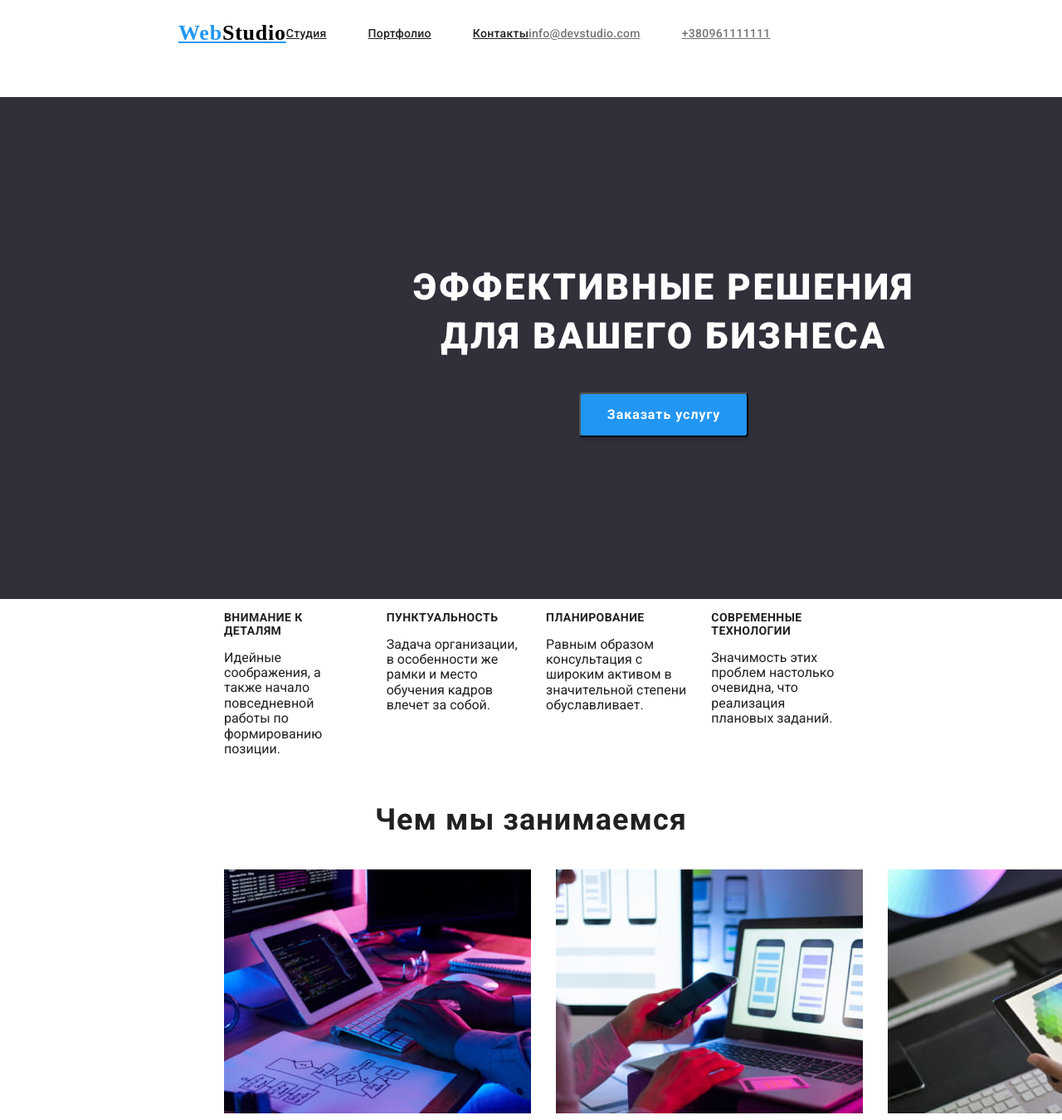
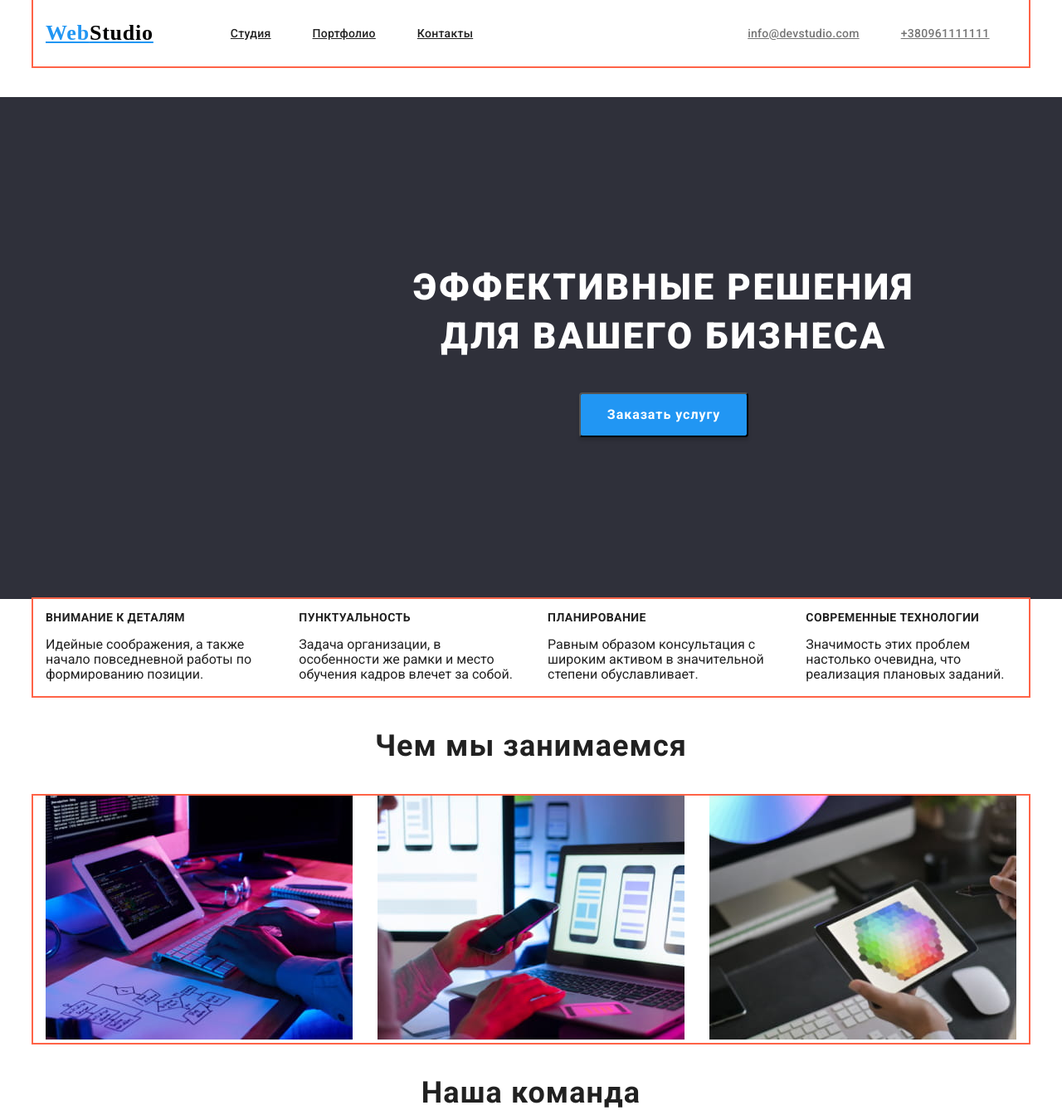
Before and after one commit to MaxBerezhnoi/goit-markup-hw-03, a plain HTML site: page index.html in a window 1280 px wide. Shown: the top 1350 px of the page at 83% size. Drawn offline with nearby package versions, Linux system fonts and the light colour scheme.

Commit message:
ДЗ-3(доработка)

```diff
--- a/css/styles.css
+++ b/css/styles.css
@@ -6,29 +6,48 @@
   --secondary-button-color: #f5f4fa;
   --secondary-links-color: #eeeeee;
 }
-
+p,
+h1,
+h2,
+h3,
+h4,
+h5,
+h6 {
+  margine: 0;
+}
+ul {
+  margin: 0;
+  padding: 0;
+}
+button {
+  cursor: pointer;
+}
 .container {
   width: 1200px;
   padding-left: 15px;
   padding-right: 15px;
-  margin-left: auto;
-  margin-right: auto;
+  margin: 0 auto;
+  outline: 2px solid tomato;
 }
 
 body {
   font-family: "Roboto", sans-serif;
   color: var(--second-title-color);
 }
+.list {
+  list-style: none;
+  padding: 0;
+  margin: 0;
+}
 
 .page-header {
   display: flex;
   align-items: center;
-  width: 1600px;
 }
-
+nav {
+  display: flex;
+}
 .logo {
-  margin-left: 215px;
-
   font-family: Raleway;
   font-style: normal;
   font-weight: bold;
@@ -38,6 +57,10 @@ body {
   letter-spacing: 0.03em;
 
   color: var(--accent-color);
+}
+.header-navigation {
+  display: flex;
+  align-items: center;
 }
 .studio-black {
   color: #000000;
@@ -94,11 +117,7 @@ body {
 .site-nav a:focus {
   color: var(--accent-color);
 }
-.list {
-  list-style: none;
-  padding: 0;
-  margin: 0;
-}
+
 .list button:hover,
 .list button:focus {
   background-color: var(--accent-color);
@@ -111,7 +130,6 @@ body {
   margin-left: 50px;
 }
 .contacts a {
-  display: block;
   padding-top: 32px;
   padding-bottom: 32px;
 
@@ -147,9 +165,6 @@ body {
   color: var(--accent-color);
 }
 
-button {
-  cursor: pointer;
-}
 .main-button {
   margin-top: 35px;
   margin-left: auto;
@@ -184,8 +199,8 @@ button {
 
 .differences {
   display: flex;
-  margin-left: 215px;
-  margin-right: 215px;
+  margin-left: auto;
+  margin-right: auto;
 }
 
 .differences .item:not(:last-child) {
@@ -201,6 +216,7 @@ h2 {
   letter-spacing: 0.03em;
 
   color: var(--second-title-color);
+  text-align: center;
 }
 
 .differences .item h3 {
@@ -227,8 +243,7 @@ h4 {
 }
 .activites {
   display: flex;
-  margin-left: 215px;
-  margin-right: 215px;
+  margin: 0 auto;
 }
 
 .activites .item:not(:last-child) {
@@ -237,8 +252,7 @@ h4 {
 
 .our-command {
   display: flex;
-  margin-left: 215px;
-  margin-right: 215px;
+  margin: 0 auto;
 }
 
 .our-command .item:not(:last-child) {
@@ -268,7 +282,12 @@ h4 {
 
 footer {
   display: block;
+  margin: 0 auto;
   background-color: #2f303a;
+  max-width: 1600px;
+}
+.footer .logo {
+  margin-left: 215px;
 }
 /*Портфолио*/
 .filtrs {
--- a/index.html
+++ b/index.html
@@ -12,29 +12,39 @@
     </head>
 
     <body>
-        <header class="page-header" >
 
+        <header >
+            <div class="container page-header">
+            <nav class="header-navigation"">
                 <a class="logo" href="./index.html">Web<span class="studio-black">Studio</span></a>
                 <ul class="site-nav list">
                     <li class="item"><a href="./index.html">Студия</a></li>
                     <li class="item"><a href="./portfolio.html">Портфолио</a></li>
                     <li class="item"><a href="">Контакты</a></li>
                 </ul>
+            </nav>
 
-            <ul class="contacts list">
-            <li class="item"><a href="mailto:info@devstudio.com">info@devstudio.com</a></li>
-            <li class="item"><a href="tel:+380961111111">+380961111111</a></li>
-            </ul>
+                <ul class="contacts list">
+                <li class="item"><a href="mailto:info@devstudio.com">info@devstudio.com</a></li>
+                <li class="item"><a href="tel:+380961111111">+380961111111</a></li>
+                </ul>
+
+            </div>
         </header>
+
         <main>
             <!--Герой-->
             <section class="main-section">
+
                 <h1 class="main-title">Эффективные решения <br> для вашего бизнеса</h1>
                 <button class="main-button" type="button">Заказать услугу</button>
+
             </section>
             <!--Отличия-->
-            <section class="container">
+            <section">
+
                 <h2 hidden>Чем мы отличаемся от конкурентов</h2>
+                <div class="container">
                 <ul class="differences list">
                     <li class="item">
                         <h3>Внимание к деталям</h3>
@@ -53,10 +63,13 @@
                         <p>Значимость этих проблем настолько очевидна, что реализация плановых заданий.</p>
                     </li>
                 </ul>
+                </div>
             </section>
             <!--Сферы деятельности-->
-            <section class="container">
+            <section">
+
                 <h2>Чем мы занимаемся</h2>
+                <div class="container">
                 <ul class="activites list">
                     <li class="item">
                         <a href="">
@@ -74,10 +87,12 @@
                         </a>
                     </li>
                 </ul>
+                </div>
             </section>
             <!--Команда-->
-            <section class="container">
+            <section>
                 <h2>Наша команда</h2>
+                <div class="container">
                 <ul class="our-command list">
                     <li class="item">
                         <img src="./images/teamcard1.jpg" alt="Игорь Демьяненко" width="270">
@@ -106,7 +121,8 @@
                 </ul>
             </section>
         </main>
-        <footer class="container">
+        <footer>
+            <div class="footer">
             <a class="logo" href="./index.html">Web<span class="studio-white">Studio</span></a>
                 <ul class="contacts-footer list">
                     <li>
@@ -122,6 +138,7 @@
                         <a href="tel:+380961111111">+380961111111</a>
                     </li>
                 </ul>
+            </div>
         </footer>
     </body>
 </html>
```
Also changed, not shown: portfolio.html (+2 -1 lines).
